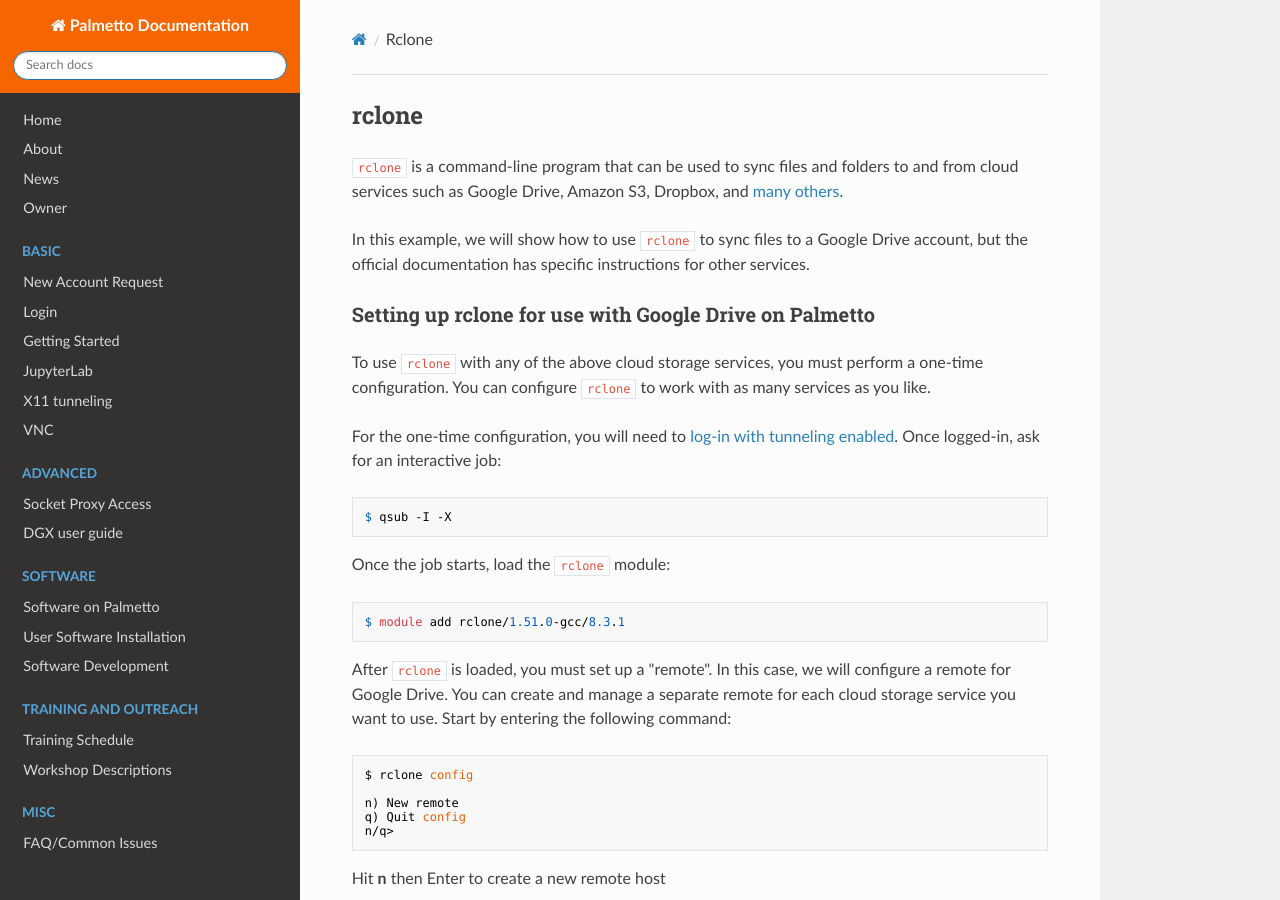
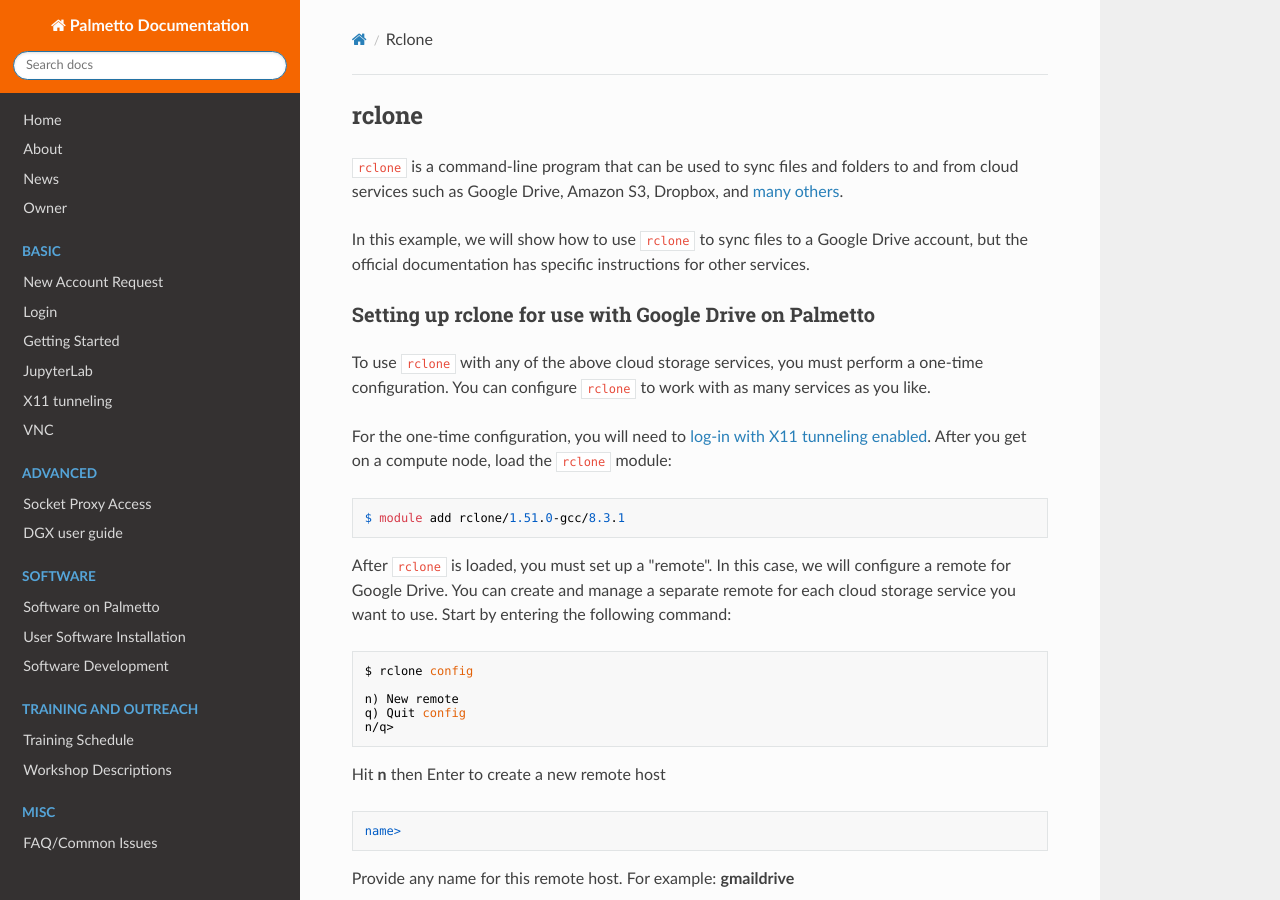
Before and after one commit to clemsonciti/palmetto-documentation, an MkDocs documentation site: the page built from docs/software/packages/rclone.md, in a window 1280 px wide and 900 px high. Built offline with MkDocs 1.6.1, drawn with Linux system fonts in a browser that asks for light colours; nearby versions of some CDN libraries.

Commit message:
updated the software pages with links to X11 tunneling

```diff
--- a/docs/software/packages/rclone.md
+++ b/docs/software/packages/rclone.md
@@ -16,14 +16,8 @@ you must perform a one-time configuration.
 You can configure `rclone` to work with as many services as you like.
 
 For the one-time configuration, you will need to
-[log-in with tunneling enabled]({{site.baseurl}}/userguide_howto_run_graphical_applications.html).
-Once logged-in, ask for an interactive job:
-
-~~~
-$ qsub -I -X
-~~~
-
-Once the job starts, load the `rclone` module:
+[log-in with X11 tunneling enabled](https://www.palmetto.clemson.edu/palmetto/basic/x11_tunneling/).
+After you get on a compute node, load the `rclone` module:
 
 ~~~
 $ module add rclone/1.51.0-gcc/8.3.1
```
Also changed, not shown: docs/basic/x11_tunneling.md (+1 -1 lines), docs/software/packages/ansys.md (+1 -1 lines), docs/software/packages/comsol.md (+1 -1 lines), docs/software/packages/matlab.md (+1 -9 lines), docs/software/packages/paraview.md (+1 -1 lines).
